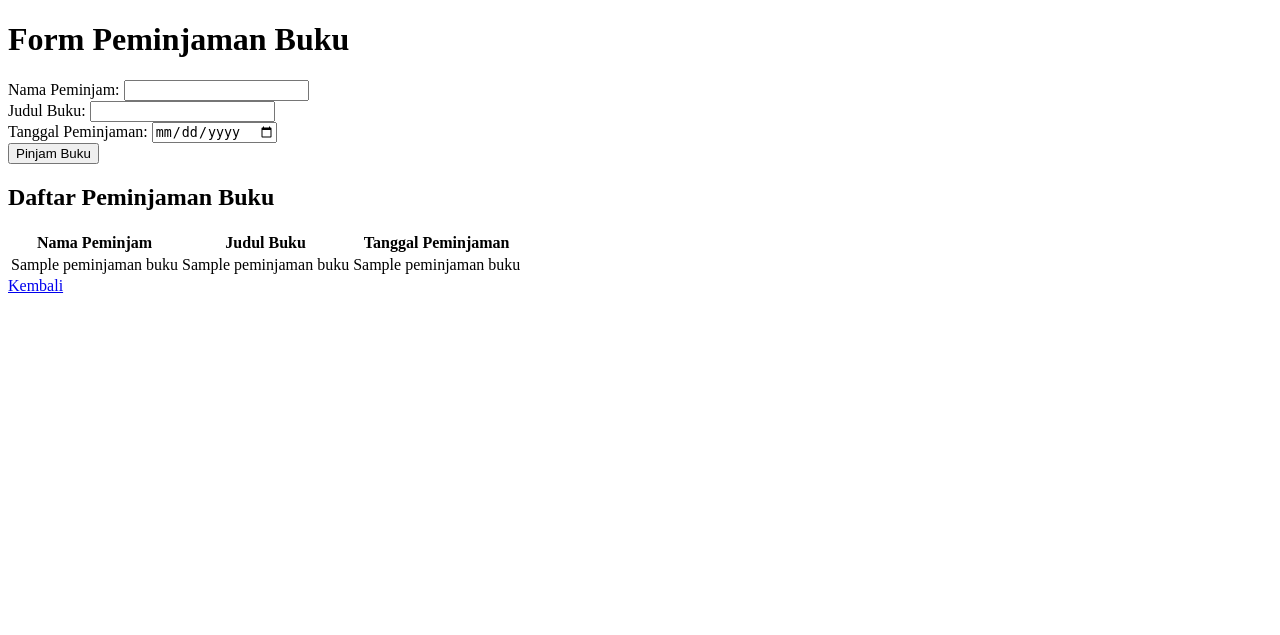
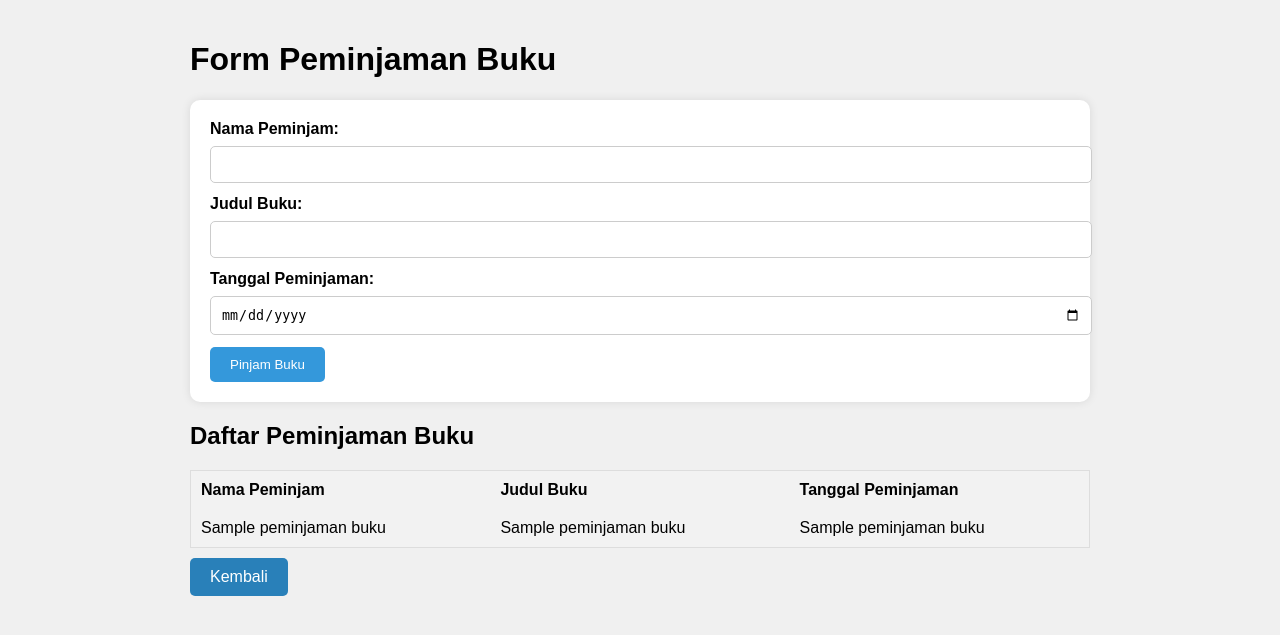
Before and after one commit to muhilhamfajar/intro-devops-exercise-1, a Flask app: page /peminjaman in a window 1280 px wide. Shown: the top 635 px of the page. Run offline with Flask 3, Linux system fonts and the light colour scheme; a database or web service that is not in the repository returns one stand-in record (values such as "Sample title"); some libraries are stand-ins or nearby versions.

Commit message:
Add styling

```diff
--- /dev/null
+++ b/app/static/style.css
@@ -0,0 +1,117 @@
+/* General Styles */
+body {
+    font-family: Arial, sans-serif;
+    margin: 0;
+    padding: 0;
+    background-color: #f0f0f0; /* Smooth background color */
+}
+
+.container {
+    max-width: 900px;
+    margin: auto;
+    overflow: hidden;
+    padding: 20px;
+}
+
+/* Form Styles */
+form {
+    background-color: white;
+    padding: 20px;
+    border-radius: 10px;
+    box-shadow: 0px 0px 10px rgba(0, 0, 0, 0.1);
+    margin-bottom: 20px;
+}
+
+label {
+    display: block;
+    font-weight: bold;
+    margin-bottom: 8px;
+}
+
+input[type="text"],
+input[type="date"] {
+    width: 100%;
+    padding: 10px;
+    border: 1px solid #ccc;
+    border-radius: 5px;
+    margin-bottom: 12px;
+}
+
+button[type="submit"] {
+    background-color: #3498db;
+    color: white;
+    border: none;
+    padding: 10px 20px;
+    border-radius: 5px;
+    cursor: pointer;
+    text-decoration: none;
+    display: inline-block;
+}
+
+/* Table Styles */
+table {
+    border-collapse: collapse;
+    width: 100%;
+    border: 1px solid #ddd;
+    margin-top: 20px;
+}
+
+th, td {
+    text-align: left;
+    padding: 10px;
+}
+
+th {
+    background-color: #f2f2f2;
+}
+
+tr:nth-child(even) {
+    background-color: #f2f2f2;
+}
+
+tr:hover {
+    background-color: #ddd;
+}
+
+/* Link Styles */
+a {
+    color: #3498db;
+    text-decoration: none;
+}
+
+a:hover {
+    text-decoration: underline;
+}
+
+/* Button Styles */
+.button {
+    background-color: #3498db;
+    color: white;
+    border: none;
+    padding: 10px 20px;
+    border-radius: 5px;
+    cursor: pointer;
+    text-decoration: none;
+    display: inline-block;
+    margin-top: 10px;
+}
+
+.button:hover {
+    background-color: #2980b9;
+}
+
+.button-back {
+    background-color: #2980b9;
+    color: white;
+    border: none;
+    padding: 10px 20px;
+    border-radius: 5px;
+    cursor: pointer;
+    text-decoration: none;
+    display: inline-block;
+    margin-top: 10px;
+}
+
+.button-back:hover {
+    background-color: #2980b9;
+}
--- a/app/templates/index.html
+++ b/app/templates/index.html
@@ -2,6 +2,7 @@
 <html>
 <head>
     <title>Perpustakaan</title>
+    <link rel="stylesheet" href="{{ url_for('static', filename='style.css') }}">
 </head>
 <body>
     <div class="container">
--- a/app/templates/peminjaman.html
+++ b/app/templates/peminjaman.html
@@ -2,6 +2,7 @@
 <html>
 <head>
     <title>Form Peminjaman Buku</title>
+    <link rel="stylesheet" href="{{ url_for('static', filename='style.css') }}">
 </head>
 <body>
     <div class="container">
--- a/app/testing/test.py
+++ b/app/testing/test.py
@@ -18,5 +18,5 @@ def get_title_from_web(url):
 web_url = "http://127.0.0.1:5000"
 title = get_title_from_web(web_url)
 
-assert title == "Perpustakaan"
+assert title == "Perpustakaan."
 print("Testing success.")
```
